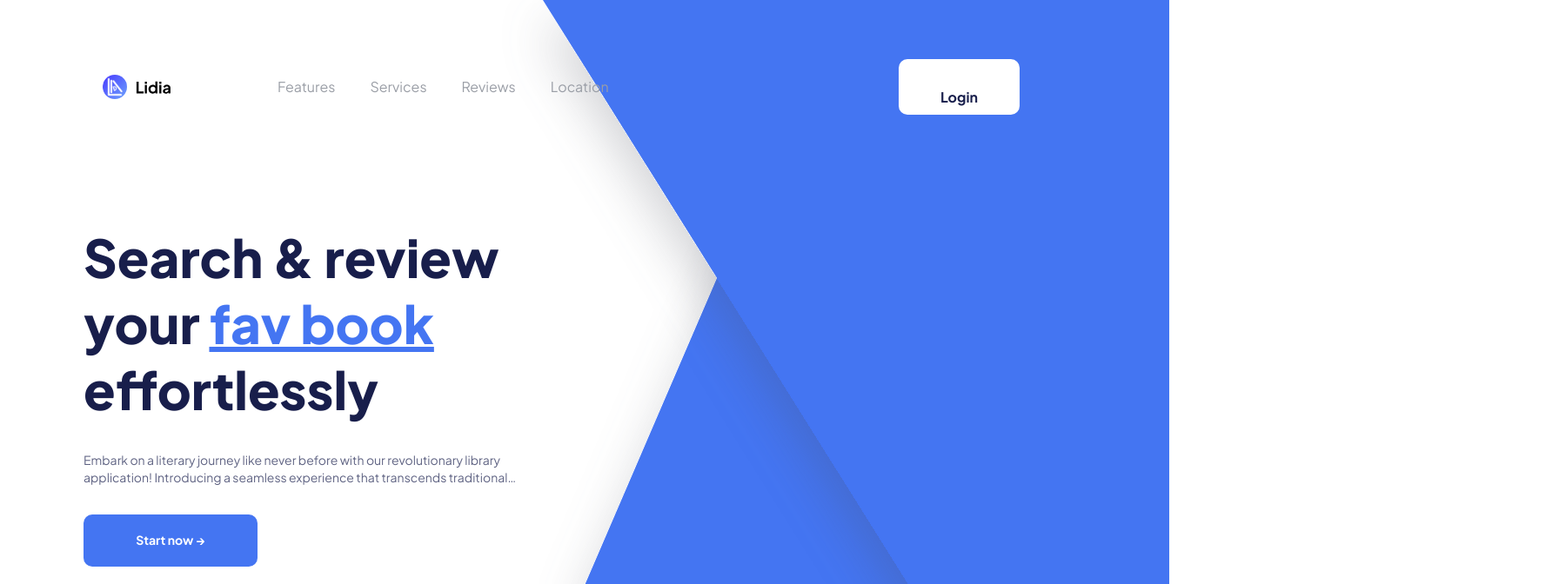
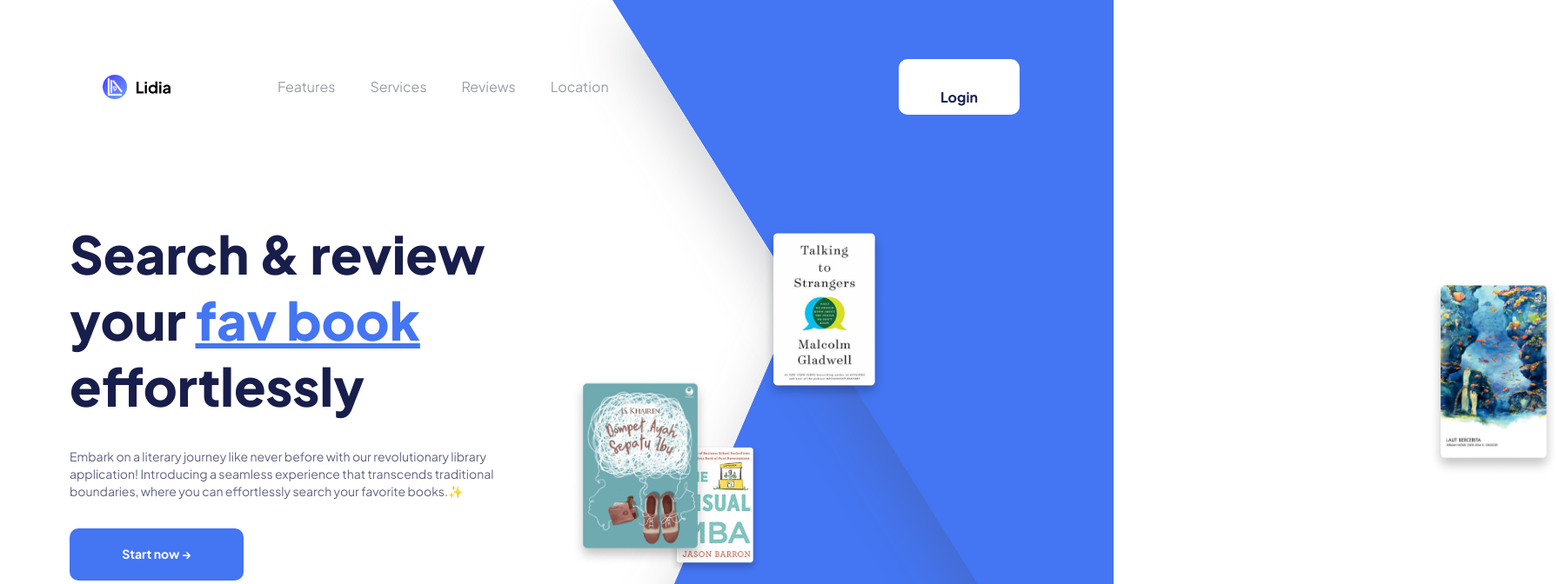
Before and after one commit to anwsaif/lidia-digital-library, a React (Vite) app: page / in a window 1280 px wide. Shown: the top 672 px of the page at 87% size, 1792 px wide, since content can reach past the window. Built offline with nearby package versions, Linux system fonts and the light colour scheme; some icons are missing.

Commit message:
Update Cover: fix responsiveness

```diff
--- a/src/App.jsx
+++ b/src/App.jsx
@@ -5,9 +5,11 @@ function App() {
 
   return (
     <>
+      <div className="relative min-h-[97vh]">
+        <div className='absolute right-0 top-0 h-[26rem] w-[75vw] bg-[url("./assets/Cover.svg")] bg-cover bg-no-repeat min-[516px]:w-[64vw] sm:w-[50vw] md:h-[107vh] '></div>
       <Navbar />
-      {/* <div className='bg-[url("./assets/Cover.svg")]'></div> */}
       <Hero />
+      </div>
     </>
   )
 }
--- a/src/Elements/Left.jsx
+++ b/src/Elements/Left.jsx
@@ -6,11 +6,11 @@ import book4 from '../assets/images/Dompet Ayah Sepatu Ibu.png'
 
 function Left() {
   return (
-    <div className="relative h-[33.19rem] w-[38.44rem]">
-      <img src={book1} className='absolute bottom-0 left-[50.104%] max-h-[163px] w-2/3 max-w-[108px]' alt="The Visual MBA"/>
+    <div className="relative h-[50vh] w-[90vw]">
+      <img src={book1} className='absolute bottom-0 left-[8em] max-h-[163px] w-[16em] max-w-[108px]' alt="The Visual MBA"/>
       <img src={book2} className='absolute left-[14.75rem] top-0 max-h-[214px] w-2/3 max-w-[143px]' alt="Talking to Strangers"/>
       <img src={book3} className='absolute bottom-[7.0625rem] right-0 h-[14.25rem] max-h-[228px] w-[9.375rem] max-w-[150px]' alt="The Midnight Library"/>
-      <img src={book4} className='absolute bottom-[0.625rem] left-4 max-h-[302px] w-2/3 max-w-[209px]' alt="Dompet Ayah Sepatu Ibu"/>
+      <img src={book4} className='absolute bottom-[0.625rem] left-[1em] max-h-[302px] w-[10em] max-w-[209px]' alt="Dompet Ayah Sepatu Ibu"/>
     </div>
   )
 }
--- a/src/Sections/Hero.jsx
+++ b/src/Sections/Hero.jsx
@@ -4,17 +4,20 @@ import Left from '../Elements/Left'
 // import { ReactSVG } from 'react-svg'
 
 function Hero() {
+  function onDescClickHandler(e){
+    e.target.classList.remove('line-clamp-2')
+  }
   return (
     <section>
-      <div className="container mx-auto px-5 py-2 lg:px-24 lg:py-14">
+      <div className="container mx-auto px-5 py-2 lg:py-14 xl:px-20">
         <div className="relative flex flex-col-reverse items-center md:flex-row ">
-          <div className="flex flex-col gap-4 md:w-1/2 md:gap-8">
+          <div className="mt-8 flex flex-col gap-4 min-[604px]:mt-12 md:mt-0 md:w-1/2 md:gap-8">
             <h1 className='text-heading'>Search & review your <span className='text-primary underline'>fav book</span> effortlessly</h1>
-            <p className='line-clamp-2 text-sm text-desc'>Embark on a literary journey like never before with our revolutionary library application! Introducing a seamless experience that transcends traditional boundaries, where  you can effortlessly search your favorite books.✨</p>
+            <p className='line-clamp-2 text-sm text-desc sm:line-clamp-none' onClick={onDescClickHandler}>Embark on a literary journey like never before with our revolutionary library application! Introducing a seamless experience that transcends traditional boundaries, where  you can effortlessly search your favorite books.✨</p>
             <a href="#" className='md:px-13 h-12 w-40 rounded-10 bg-primary px-6 py-3 text-center text-sm font-bold leading-6 text-white transition duration-300 ease-in-out hover:opacity-40 md:h-[3.75rem] md:w-[12.5rem] md:py-[1.125rem]'>Start now →</a>
           </div>
           <div className="h-[50dvh] w-full lg:w-1/2">
-            {/* <Left/> */}
+            <Left/>
             {/* <ReactSVG src={left} */}
             {/*   beforeInjection={(svg) => { */}
             {/*     // svg.classList.add('h-full w-full') */}
--- a/src/Sections/Navbar.jsx
+++ b/src/Sections/Navbar.jsx
@@ -33,14 +33,14 @@ const Navbar = () => {
   }
 
   return (
-    <header className='bg-white bg-opacity-80 backdrop-blur-lg'>
-      <div className="container mx-auto p-2 lg:px-24 lg:py-14">
-        <img src={Cover} alt="Cover" className='absolute -right-16 top-0 -z-[9999] transition ease-in-out 2xl:right-0'/>
-        <div className="flex items-center justify-between md:p-3 lg:gap-28">
+    <header className='bg-white bg-opacity-80 backdrop-blur-lg lg:bg-transparent lg:backdrop-blur-0'>
+      <div className="container mx-auto p-2 xl:px-24 xl:py-14">
+        {/* <img src={Cover} alt="Cover" className='absolute -right-16 top-0 -z-[9999] transition ease-in-out 2xl:right-0'/> */}
+        <div className="flex items-center justify-between md:p-3 lg:gap-12 xl:gap-28">
           <div className="z-50 md:hidden" >
           <Hamburger onToggle={onHamburgerClickHandler} toggled={isOpen} toggle={setOpen} size={24} />
           </div>
-          <img src={logo} alt="Lidia" className='rounded-[1.25rem] bg-white px-[0.625rem] py-2'/>
+          <img src={logo} alt="Lidia" className='rounded-[1.25rem] px-[0.625rem] py-2'/>
           <nav className='absolute left-0 top-0 z-10 hidden h-screen w-screen items-center justify-center bg-white opacity-0 transition duration-300 ease-in-out md:static md:left-auto md:top-auto md:flex md:h-auto md:w-auto md:bg-transparent md:opacity-100'>
             <ul className='flex flex-col justify-between gap-6 md:flex-row lg:gap-10'>
               <li>
@@ -53,7 +53,7 @@ const Navbar = () => {
                 <a href="#location">Location</a></li>
             </ul>
           </nav>
-          <button className='rounded-[0.625rem] text-white md:bg-white lg:ml-auto'>
+          <button className='rounded-[0.625rem] md:bg-white lg:ml-auto'>
             <FeatherIcon icon='log-in' className='mr-2 md:hidden' />
             <span className='mx-12 my-2 hidden font-bold leading-6 text-heading md:block'>Login</span>
           </button>
```
